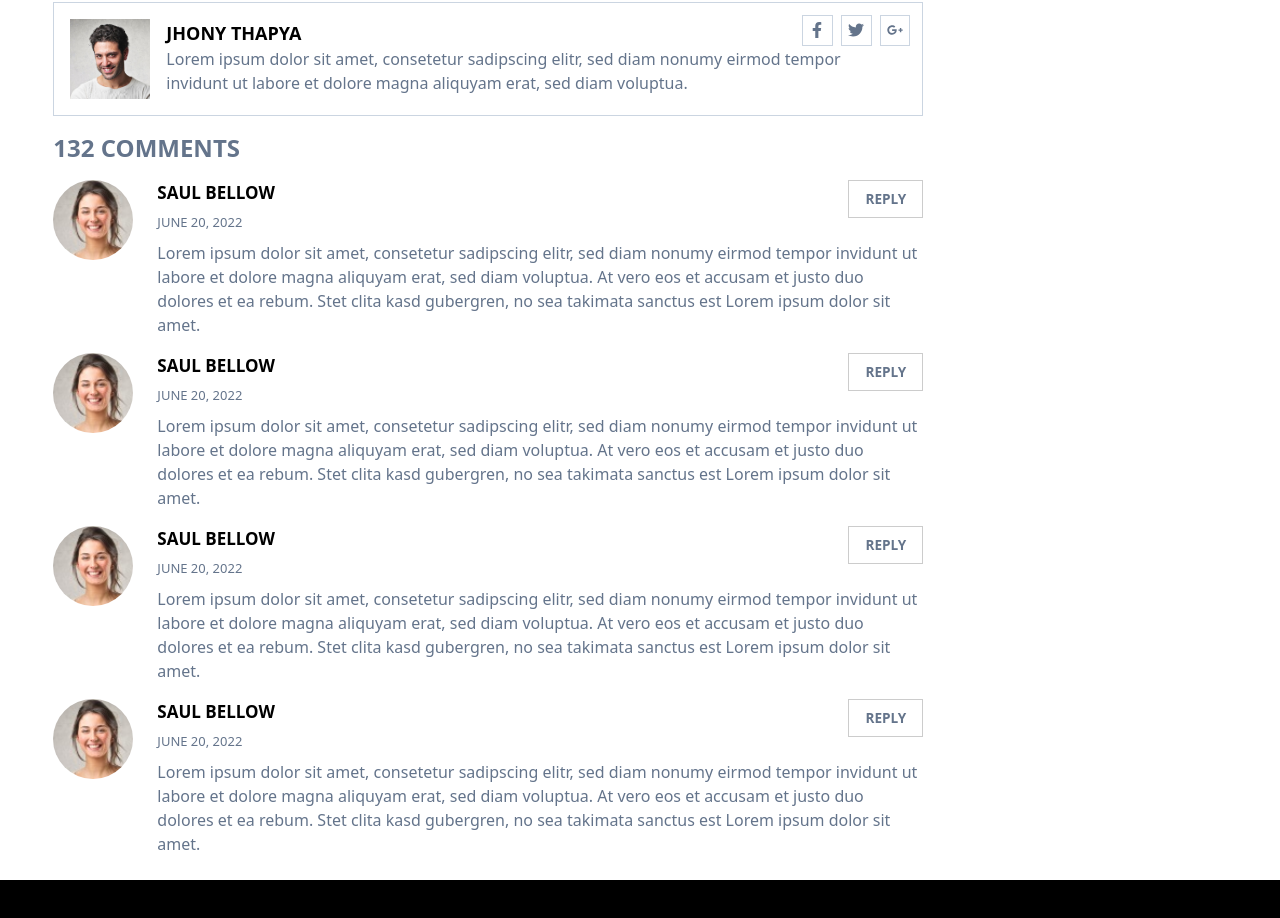
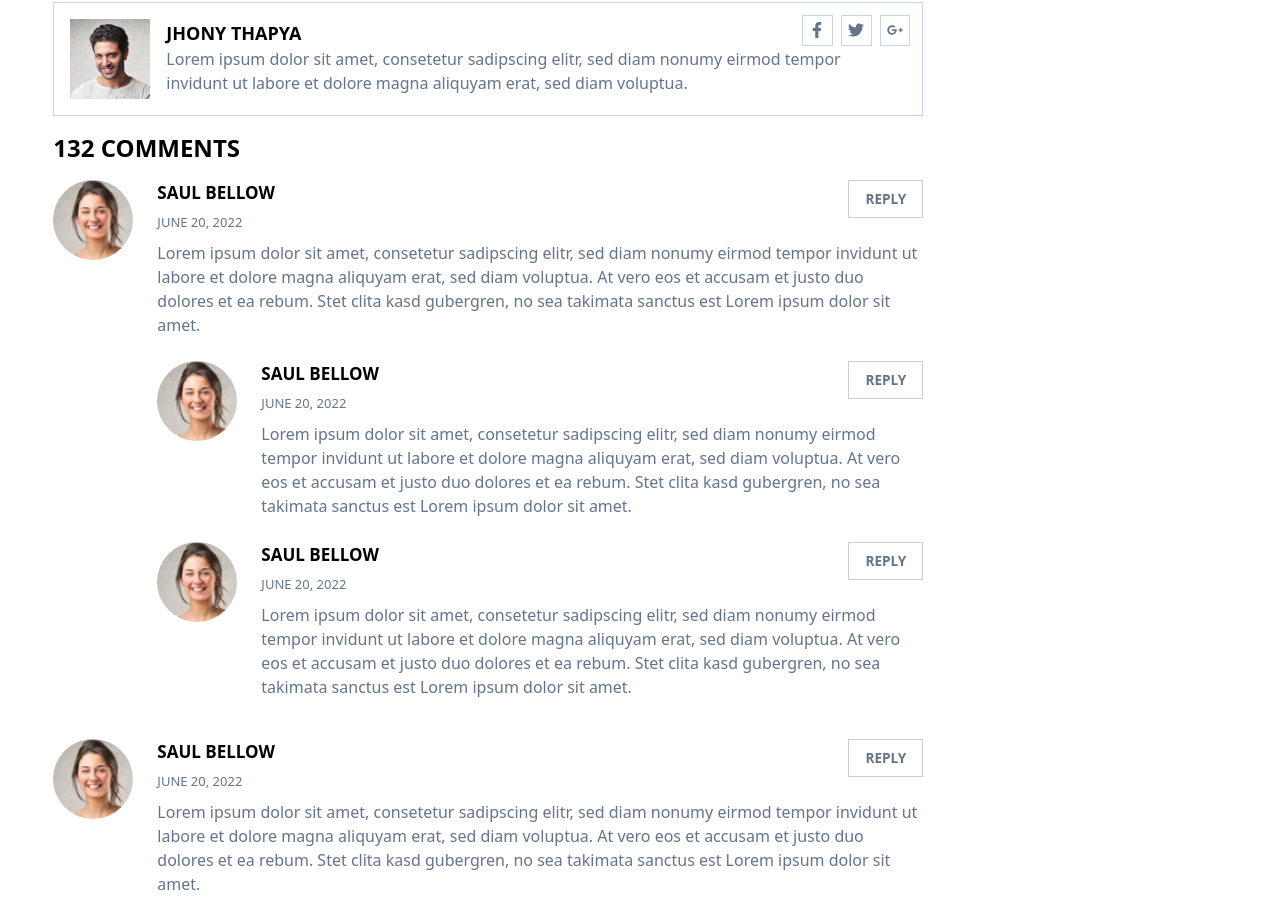
Before and after one commit to emmanuel-cruz-dev/literarium, a React (Vite) app: page /blog in a window 1280 px wide. Shown: the part 1948-2866 px from the top of the page. Built offline with nearby package versions, Linux system fonts and the light colour scheme.

Commit message:
comentarios ya acepta respuestas internas, interface maneja children en CommentCard

```diff
--- a/src/components/routes/blog/BlogContent.tsx
+++ b/src/components/routes/blog/BlogContent.tsx
@@ -1,3 +1,4 @@
+import { FC } from "react";
 import {
   FaFacebookF,
   FaTwitter,
@@ -10,7 +11,11 @@ import BlogImg1 from "../../../assets/images/blog-detail-img.jpg";
 import BlogUser1 from "../../../assets/images/blog-user1.jpg";
 import FounderImg2 from "../../../assets/images/founder2.jpg";
 
-const CommentCard = () => {
+interface CommentCardProps {
+  children?: React.ReactNode;
+}
+
+const CommentCard: FC<CommentCardProps> = ({ children }) => {
   return (
     <article className="flex gap-6 relative">
       <button className="blog-content__btn__comment">Reply</button>
@@ -27,6 +32,7 @@ const CommentCard = () => {
           rebum. Stet clita kasd gubergren, no sea takimata sanctus est Lorem
           ipsum dolor sit amet.
         </p>
+        <div className="mt-4">{children}</div>
       </div>
     </article>
   );
@@ -164,11 +170,17 @@ const BlogContent = () => {
             </div>
           </div>
           <article className="flex flex-col gap-4">
-            <h2 className="uppercase font-bold text-2xl">132 Comments</h2>
+            <h2 className="uppercase font-bold text-2xl text-black">
+              132 Comments
+            </h2>
             <div className="flex flex-col gap-4">
-              <CommentCard />
-              <CommentCard />
-              <CommentCard />
+              <CommentCard>
+                <CommentCard />
+                <CommentCard />
+              </CommentCard>
+              <CommentCard>
+                <CommentCard />
+              </CommentCard>
               <CommentCard />
             </div>
           </article>
```
